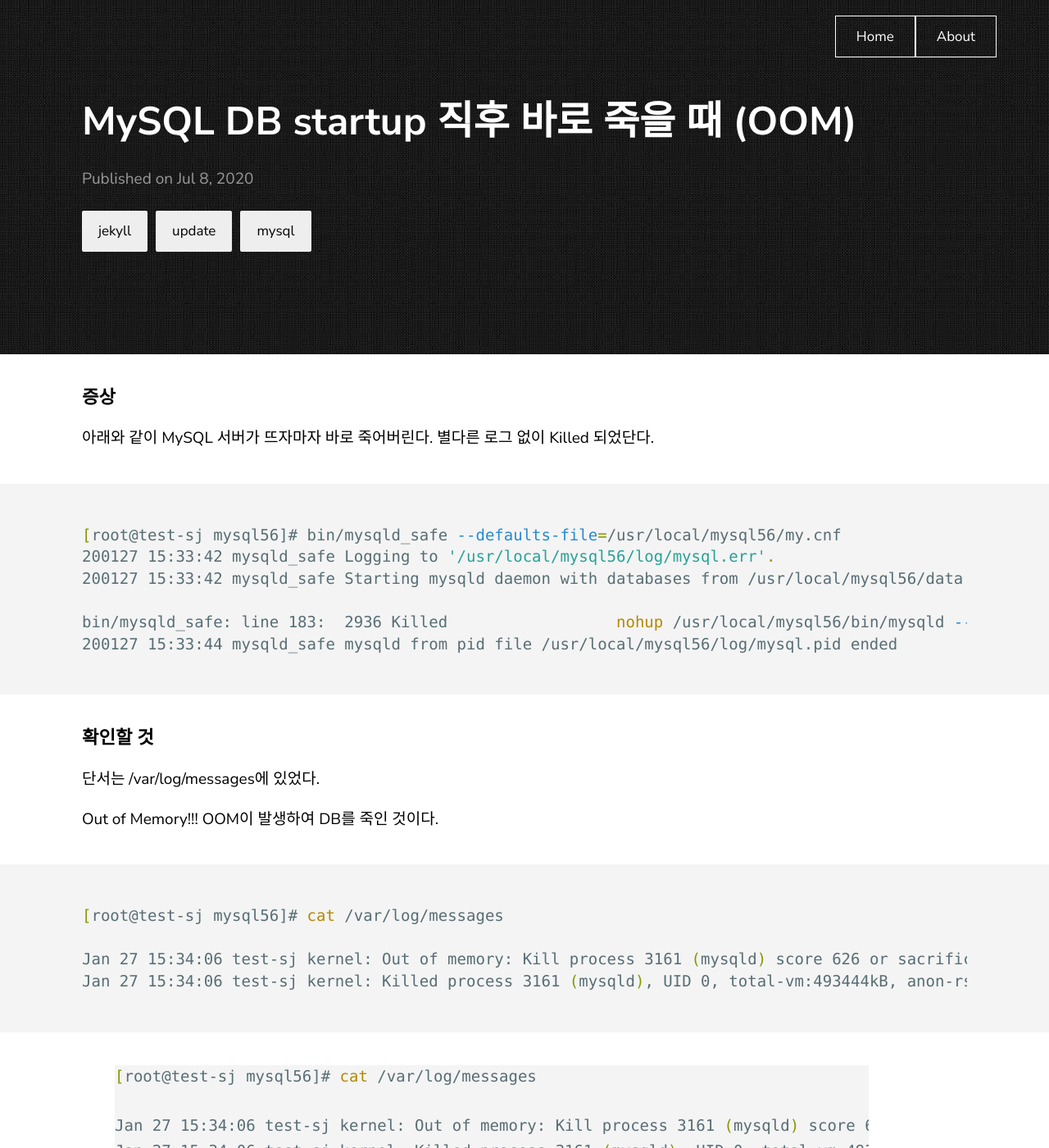
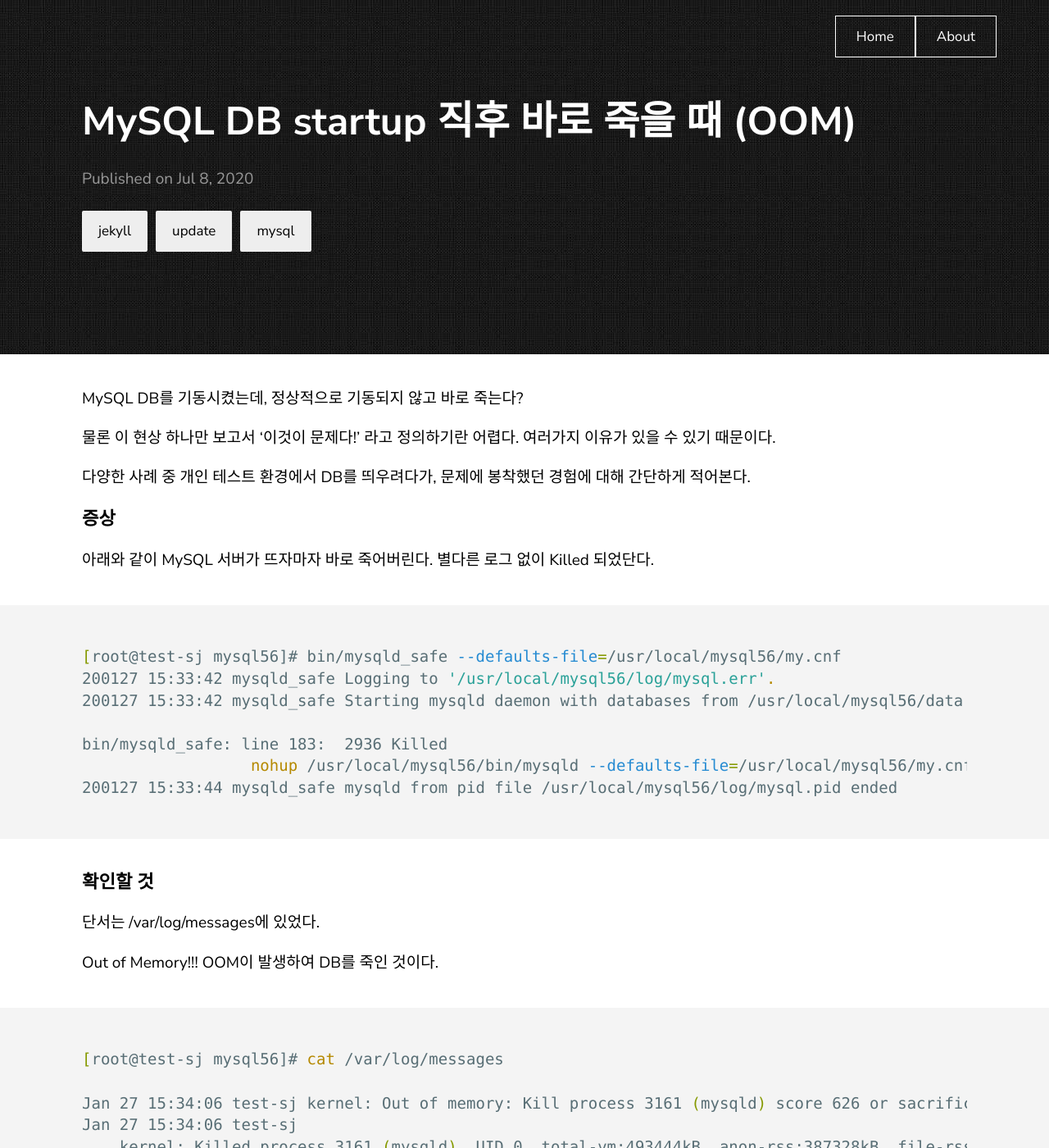
Before and after one commit to dbawriter/dbawriter.github.io, a Jekyll site: the page built from _posts/2020-07-08-mysql-server-killed-oom.markdown, in a window 1280 px wide and 1400 px high. Shown: the whole window at 82% size. Built offline with Jekyll 4.4.1, drawn with Linux system fonts in a browser that asks for light colours; comment, search, counter and statistics services are not loaded.

Commit message:
Modify 20200708 MySQL post

````diff
--- a/_posts/2020-07-08-mysql-server-killed-oom.markdown
+++ b/_posts/2020-07-08-mysql-server-killed-oom.markdown
@@ -4,6 +4,12 @@
 date:   2020-07-08 11:35:44 +0900
 categories: jekyll update mysql
 ---
+
+MySQL DB를 기동시켰는데, 정상적으로 기동되지 않고 바로 죽는다?
+
+물론 이 현상 하나만 보고서 '이것이 문제다!' 라고 정의하기란 어렵다. 여러가지 이유가 있을 수 있기 때문이다.
+
+다양한 사례 중 개인 테스트 환경에서 DB를 띄우려다가, 문제에 봉착했던 경험에 대해 간단하게 적어본다.
 
 
 ### 증상
@@ -15,7 +21,8 @@
 200127 15:33:42 mysqld_safe Logging to '/usr/local/mysql56/log/mysql.err'.
 200127 15:33:42 mysqld_safe Starting mysqld daemon with databases from /usr/local/mysql56/data
 
-bin/mysqld_safe: line 183:  2936 Killed                  nohup /usr/local/mysql56/bin/mysqld --defaults-file=/usr/local/mysql56/my.cnf --basedir=/usr/local/mysql56 --datadir=/usr/local/mysql56/data --plugin-dir=/usr/local/mysql56/lib/plugin --user=mysql --log-error=/usr/local/mysql56/log/mysql.err --pid-file=/usr/local/mysql56/log/mysql.pid --socket=/tmp/mysql.sock < /dev/null > /dev/null 2>&1
+bin/mysqld_safe: line 183:  2936 Killed
+                  nohup /usr/local/mysql56/bin/mysqld --defaults-file=/usr/local/mysql56/my.cnf ..(생략)..
 200127 15:33:44 mysqld_safe mysqld from pid file /usr/local/mysql56/log/mysql.pid ended
 ```
 
@@ -31,20 +38,13 @@
 [root@test-sj mysql56]# cat /var/log/messages
 
 Jan 27 15:34:06 test-sj kernel: Out of memory: Kill process 3161 (mysqld) score 626 or sacrifice child
-Jan 27 15:34:06 test-sj kernel: Killed process 3161 (mysqld), UID 0, total-vm:493444kB, anon-rss:387328kB, file-rss:4kB, shmem-rss:0kB
+Jan 27 15:34:06 test-sj
+    kernel: Killed process 3161 (mysqld), UID 0, total-vm:493444kB, anon-rss:387328kB, file-rss:4kB, shmem-rss:0kB
 ```
-
-{% highlight bash %}
-[root@test-sj mysql56]# cat /var/log/messages
-
-Jan 27 15:34:06 test-sj kernel: Out of memory: Kill process 3161 (mysqld) score 626 or sacrifice child
-Jan 27 15:34:06 test-sj kernel: Killed process 3161 (mysqld), UID 0, total-vm:493444kB, anon-rss:387328kB, file-rss:4kB, shmem-rss:0kB
-{% endhighlight %}
-
 
 
 > **참고자료**
 >
-> * MySQL keeps going down [https://www.virtualmin.com/node/52044](https://www.virtualmin.com/node/52044)
+> * MySQL keeps going down [https://www.virtualmin.com/node/52044](https://www.virtualmin.com/node/52044){:target="_blank"}
 >
-> * mysqld is getting killed by own [https://stackoverflow.com/questions/47268142/mysqld-is-getting-killed-by-own](https://stackoverflow.com/questions/47268142/mysqld-is-getting-killed-by-own)
+> * mysqld is getting killed by own [https://stackoverflow.com/questions/47268142/mysqld-is-getting-killed-by-own](https://stackoverflow.com/questions/47268142/mysqld-is-getting-killed-by-own){:target="_blank"}
````
